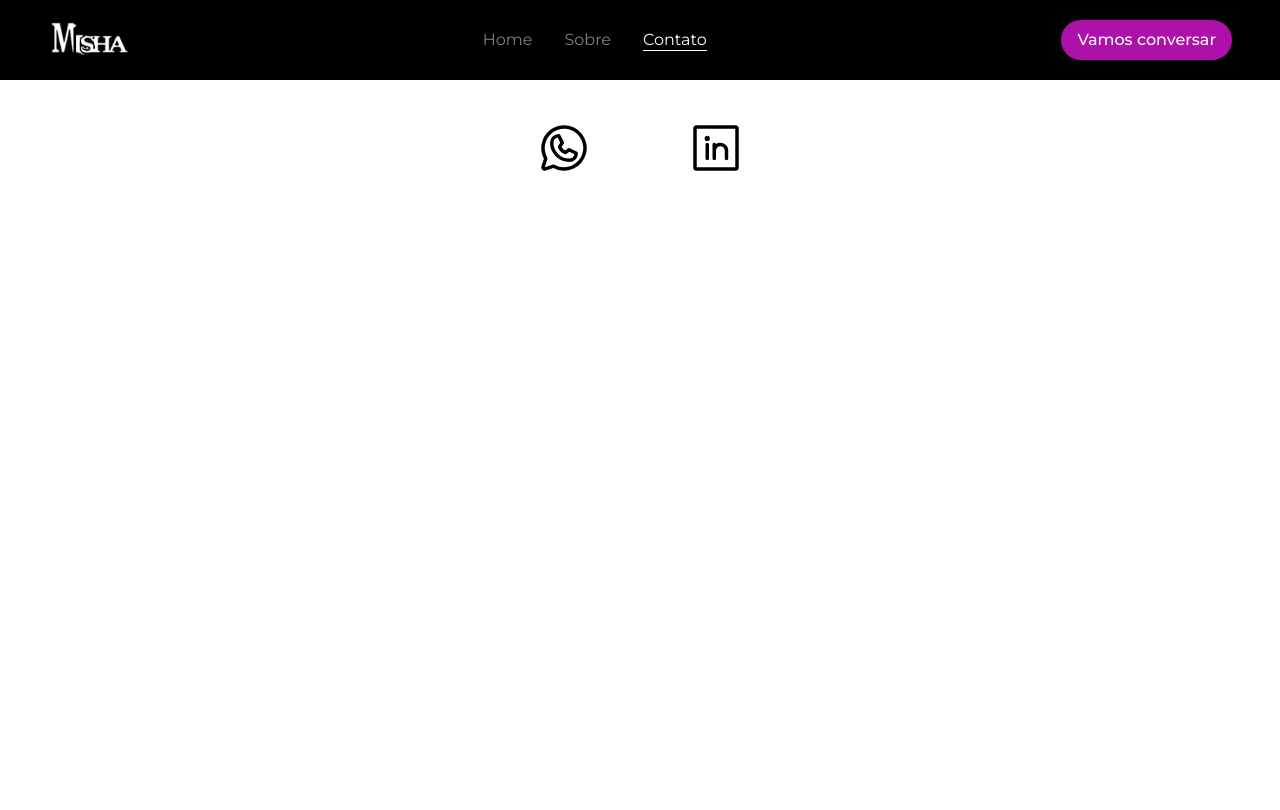
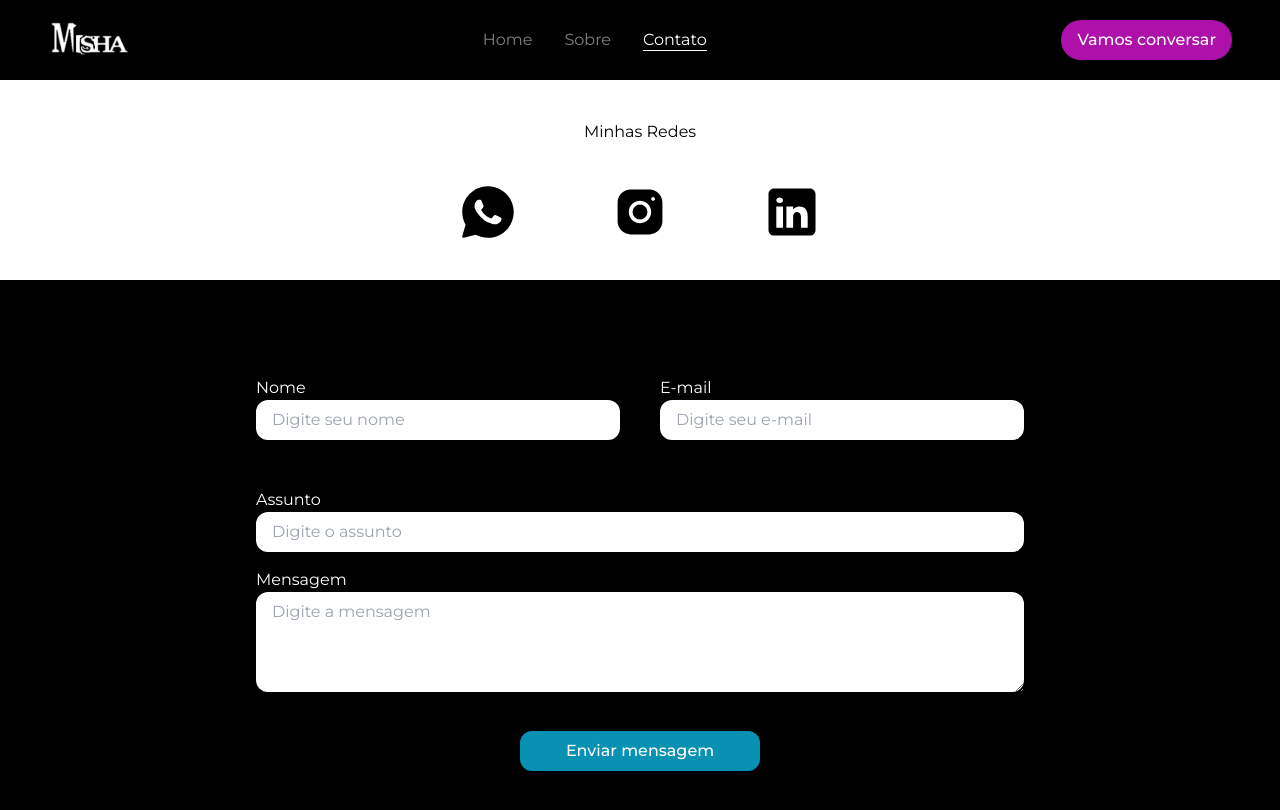
Before and after one commit to mimiisha/portfolio, a React (Vite) app: page /contato in a window 1280 px wide. Shown: the top 810 px of the page. Built offline with nearby package versions, Linux system fonts and the light colour scheme.

Commit message:
add de formulario

```diff
--- a/index.html
+++ b/index.html
@@ -1,7 +1,7 @@
 <!doctype html>
 <html lang="pt-B">
   <head>
-    <link rel="icon" type="image/svg+xml" href="/vite.svg" />
+    <link rel="icon" type="image/svg+xml" href="/src/imgs/logoIcone.png" />
     <link href="https://fonts.googleapis.com/css2?family=Montserrat:wght@400;500;600;700&display=swap" rel="stylesheet">
     <meta charset="UTF-8" />
     <meta name="viewport" content="width=device-width, initial-scale=1.0" />
--- a/package.json
+++ b/package.json
@@ -10,6 +10,7 @@
     "preview": "vite preview"
   },
   "dependencies": {
+    "@emailjs/browser": "^4.4.1",
     "@phosphor-icons/react": "^2.1.10",
     "@tailwindcss/vite": "^4.1.11",
     "react": "^19.1.0",
--- a/src/Contact.jsx
+++ b/src/Contact.jsx
@@ -1,12 +1,65 @@
-import React from "react"
-import { WhatsappLogoIcon, LinkedinLogoIcon } from "@phosphor-icons/react"
+import React, { useRef } from "react"
+import { LogoInsta, LogoLinkedin, LogoZap } from "./svgs/Images"
+import emailjs from '@emailjs/browser'
 
 const Home = () => {
+    const form = useRef()
+
+    const enviarEmail = (e) => {
+        e.preventDefault()
+
+        emailjs.sendForm('service_sy1h11w', 'template_pygkxlp', form.current, 'EJ9jNFgI_lFBXwS_r')
+            .then((result) => {
+                alert('Mensagem enviada!')
+                form.current.reset()
+            }, (error) => {
+                alert('Erro ao enviar, tente novamente')
+            })
+    }
+
     return (
-        <div className="flex justify-center h-[calc(100vh-80px)]">
-            <div className="my-10 mx-16 flex gap-24">
-                <WhatsappLogoIcon className="w-14 h-14" />
-                <LinkedinLogoIcon className="w-14 h-14" />
+        <div>
+            <div className="my-10 mx-16 flex justify-center flex-col items-center gap-10">
+                Minhas Redes
+                <div className="flex gap-24">
+                    <a href="https://wa.me/5511950776623?text=Ol%C3%A1%2C%20Misha!%20Gostaria%20de%20conversar%20sobre%2E%2E%2E" target="_blank" rel="noopener noreferrer">
+                        <LogoZap className="w-14 h-14 hover:cursor-pointer" />
+                    </a>
+                    <a href="" target="_blank" rel="noopener noreferrer">
+                        <LogoInsta className="w-14 h-14 hover:cursor-pointer" />
+                    </a>
+                    <a href="" target="_blank" rel="noopener noreferrer">
+                        <LogoLinkedin className="w-14 h-14 hover:cursor-pointer" />
+                    </a>
+
+                </div>
+            </div>
+            <div className="bg-black px-24 py-20 flex flex-col text-white justify-center items-center gap-6">
+                <section id="contactFormContainer" className="flex flex-col gap-4 h-auto w-500px md:w-[800px] p-4">
+                    <form ref={form} onSubmit={enviarEmail} className="flex flex-col gap-4">
+                        <div className="mb-8 flex flex-row gap-10 justify-center">
+                            <div className="w-full input-group">
+                                <label for="name">Nome</label>
+                                <input type="text" id="name" name="name" className="py-2 px-4 rounded-xl text-black w-full" placeholder="Digite seu nome" required />
+                            </div>
+                            <div class="input-group input-group" className="w-full input-group">
+                                <label for="email">E-mail</label>
+                                <input type="text" id="email" name="email" className="py-2 px-4 rounded-xl text-black w-full" placeholder="Digite seu e-mail" required />
+                            </div>
+                        </div>
+                        <div>
+                            <label className="input-group" for="subject">Assunto</label>
+                            <input type="text" className="py-2 px-4 rounded-xl text-black w-full" placeholder="Digite o assunto" name="subject" required />
+                        </div>
+                        <div>
+                            <label className="input-group" for="message">Mensagem</label>
+                            <textarea className="py-2 px-4 rounded-xl text-black w-full h-[100px] min-h-[40px]" placeholder="Digite a mensagem" rows="5" name="message" required />
+                        </div>
+                        <div className="flex justify-center items-center mt-4">
+                            <button type="submit" className="py-2 px-4 rounded-xl w-60 bg-cyan-600 text-white font-medium">Enviar mensagem</button>
+                        </div>
+                    </form>
+                </section>
             </div>
         </div>
     )
--- a/src/svgs/Images.tsx
+++ b/src/svgs/Images.tsx
@@ -91,3 +91,38 @@ export const LogoFigma = (props: SvgProps) => {
         </svg>
     )
 }
+
+export const LogoZap = (props: SvgProps) => {
+    return (
+        <svg
+            xmlns="http://www.w3.org/2000/svg"
+            x="0px" y="0px"
+            width="100"
+            height="100"
+            viewBox="0 0 50 50"
+            fill="currentColor"
+            {...props}>
+            <path d="M25,2C12.318,2,2,12.318,2,25c0,3.96,1.023,7.854,2.963,11.29L2.037,46.73c-0.096,0.343-0.003,0.711,0.245,0.966 C2.473,47.893,2.733,48,3,48c0.08,0,0.161-0.01,0.24-0.029l10.896-2.699C17.463,47.058,21.21,48,25,48c12.682,0,23-10.318,23-23 S37.682,2,25,2z M36.57,33.116c-0.492,1.362-2.852,2.605-3.986,2.772c-1.018,0.149-2.306,0.213-3.72-0.231 c-0.857-0.27-1.957-0.628-3.366-1.229c-5.923-2.526-9.791-8.415-10.087-8.804C15.116,25.235,13,22.463,13,19.594 s1.525-4.28,2.067-4.864c0.542-0.584,1.181-0.73,1.575-0.73s0.787,0.005,1.132,0.021c0.363,0.018,0.85-0.137,1.329,1.001 c0.492,1.168,1.673,4.037,1.819,4.33c0.148,0.292,0.246,0.633,0.05,1.022c-0.196,0.389-0.294,0.632-0.59,0.973 s-0.62,0.76-0.886,1.022c-0.296,0.291-0.603,0.606-0.259,1.19c0.344,0.584,1.529,2.493,3.285,4.039 c2.255,1.986,4.158,2.602,4.748,2.894c0.59,0.292,0.935,0.243,1.279-0.146c0.344-0.39,1.476-1.703,1.869-2.286 s0.787-0.487,1.329-0.292c0.542,0.194,3.445,1.604,4.035,1.896c0.59,0.292,0.984,0.438,1.132,0.681 C37.062,30.587,37.062,31.755,36.57,33.116z"></path>
+        </svg>
+    )
+}
+
+export const LogoLinkedin = (props: SvgProps) => {
+    return (
+        <svg xmlns="http://www.w3.org/2000/svg" x="0px" y="0px" width="100" height="100" viewBox="0 0 50 50"
+            fill="currentColor"
+            {...props}>
+            <path d="M41,4H9C6.24,4,4,6.24,4,9v32c0,2.76,2.24,5,5,5h32c2.76,0,5-2.24,5-5V9C46,6.24,43.76,4,41,4z M17,20v19h-6V20H17z M11,14.47c0-1.4,1.2-2.47,3-2.47s2.93,1.07,3,2.47c0,1.4-1.12,2.53-3,2.53C12.2,17,11,15.87,11,14.47z M39,39h-6c0,0,0-9.26,0-10 c0-2-1-4-3.5-4.04h-0.08C27,24.96,26,27.02,26,29c0,0.91,0,10,0,10h-6V20h6v2.56c0,0,1.93-2.56,5.81-2.56 c3.97,0,7.19,2.73,7.19,8.26V39z"></path>
+        </svg>
+    )
+}
+
+export const LogoInsta = (props: SvgProps) => {
+    return (
+        <svg xmlns="http://www.w3.org/2000/svg" x="0px" y="0px" width="100" height="100" viewBox="0 0 30 30"
+            fill="currentColor"
+            {...props}>
+            <path d="M 9.9980469 3 C 6.1390469 3 3 6.1419531 3 10.001953 L 3 20.001953 C 3 23.860953 6.1419531 27 10.001953 27 L 20.001953 27 C 23.860953 27 27 23.858047 27 19.998047 L 27 9.9980469 C 27 6.1390469 23.858047 3 19.998047 3 L 9.9980469 3 z M 22 7 C 22.552 7 23 7.448 23 8 C 23 8.552 22.552 9 22 9 C 21.448 9 21 8.552 21 8 C 21 7.448 21.448 7 22 7 z M 15 9 C 18.309 9 21 11.691 21 15 C 21 18.309 18.309 21 15 21 C 11.691 21 9 18.309 9 15 C 9 11.691 11.691 9 15 9 z M 15 11 A 4 4 0 0 0 11 15 A 4 4 0 0 0 15 19 A 4 4 0 0 0 19 15 A 4 4 0 0 0 15 11 z"></path>
+        </svg>
+    )
+}
```
Also changed, not shown: src/imgs/logoIcone.png (added), 1 other file (tests, documents, lock files or other folders).
